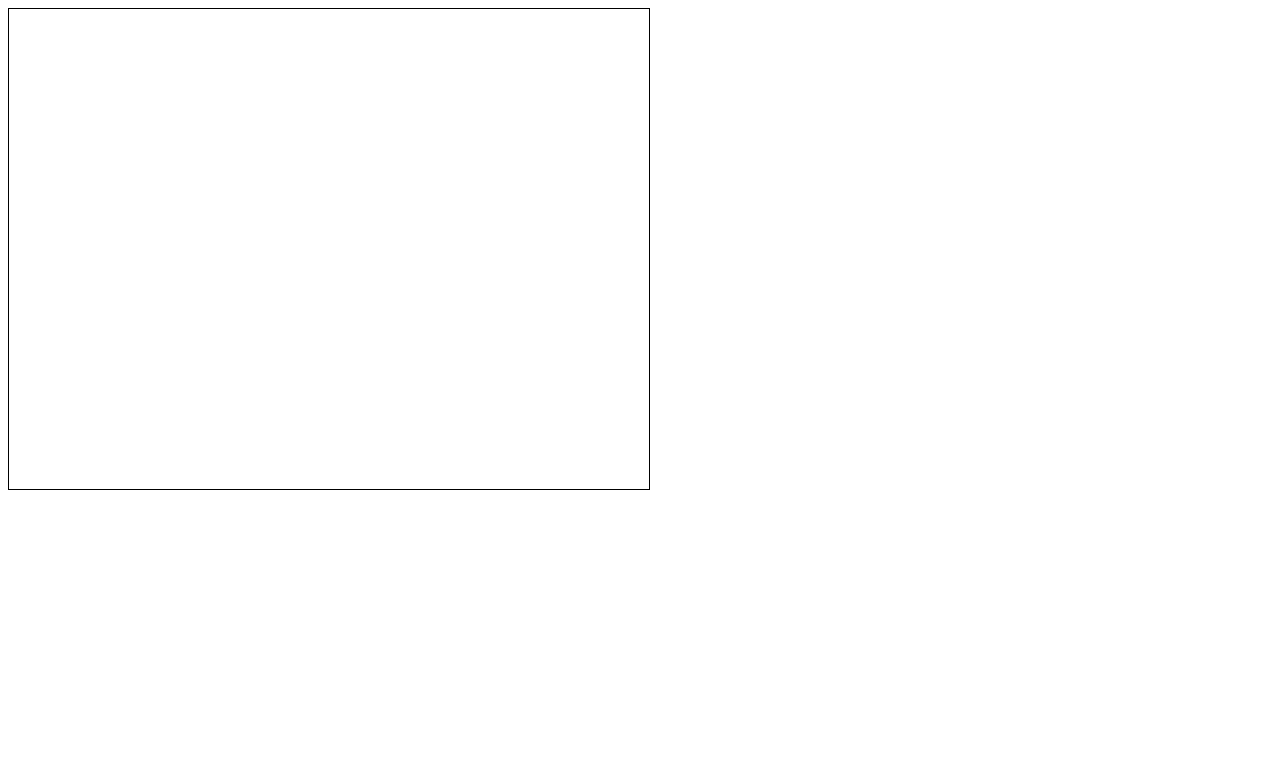
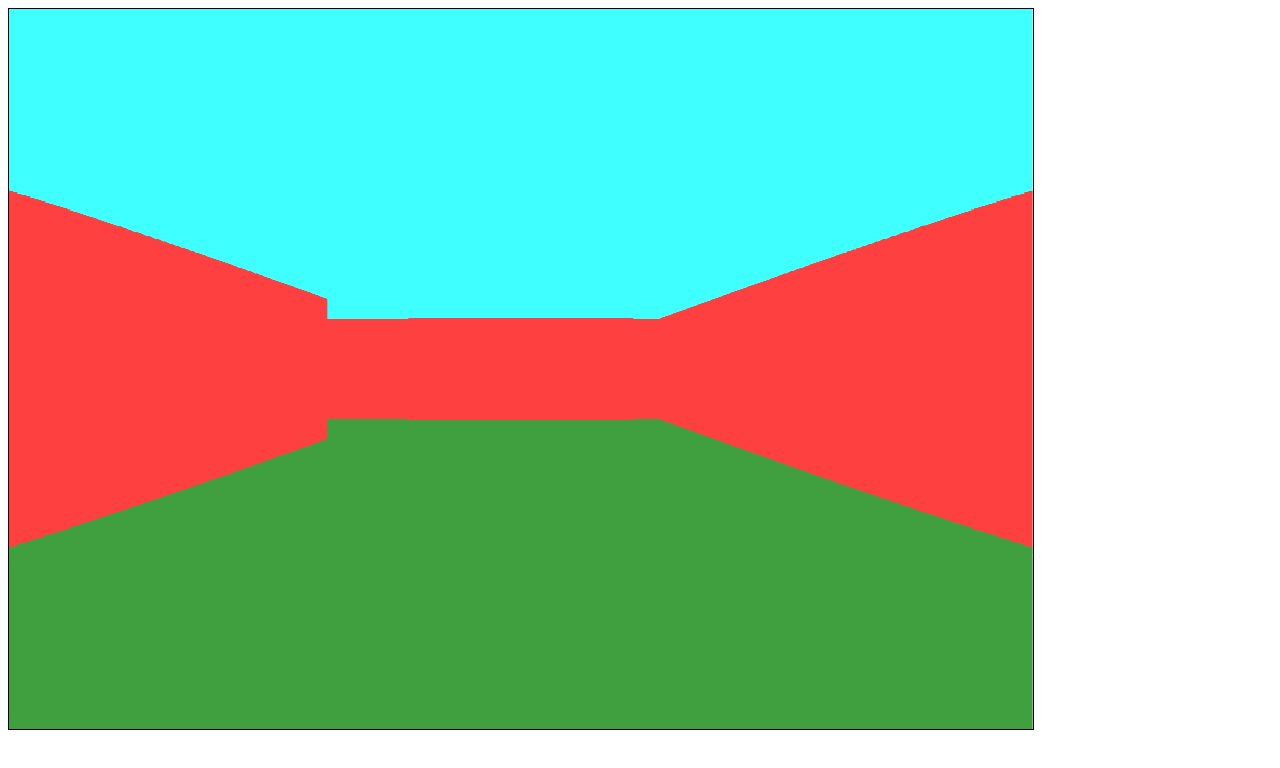
Before and after one commit to gustavdlima/js-raycasting, a plain HTML site: page index.html in a window 1280 px wide. Drawn offline with Linux system fonts and the light colour scheme.

Commit message:
add raycasting logic and the program now have floor, wall and ceiling

```diff
--- a/app.js
+++ b/app.js
@@ -1,56 +1,72 @@
 let data = {
   screen: {
-		width: 640,
-		height: 480,
+    width: 1024,
+    height: 720,
     halfWidth: null,
-		halfHeight: null
+    halfHeight: null,
   },
   render: {
-		delay: 30
+    delay: 30,
   },
   rayCasting: {
     incrementAngle: null,
-		precision: 64
+    precision: 64,
   },
   player: {
     fov: 60,
     halfFov: null,
     x: 2,
     y: 2,
-		angle: 90
+    angle: 90,
+    speed: {
+      movement: 0.3,
+      rotation: 5.0,
+    },
   },
   map: [
-        [1,1,1,1,1,1,1,1,1,1],
-        [1,0,0,0,0,0,0,0,0,1],
-        [1,0,0,0,0,0,0,0,0,1],
-        [1,0,0,1,1,0,1,0,0,1],
-        [1,0,0,1,0,0,1,0,0,1],
-        [1,0,0,1,0,0,1,0,0,1],
-        [1,0,0,1,0,1,1,0,0,1],
-        [1,0,0,0,0,0,0,0,0,1],
-        [1,0,0,0,0,0,0,0,0,1],
-        [1,1,1,1,1,1,1,1,1,1],
-    ]
-}
+    [1, 1, 1, 1, 1, 1, 1, 1, 1, 1],
+    [1, 0, 0, 0, 0, 0, 0, 0, 0, 1],
+    [1, 0, 0, 0, 0, 0, 0, 0, 0, 1],
+    [1, 0, 0, 1, 1, 0, 1, 0, 0, 1],
+    [1, 0, 0, 1, 0, 0, 1, 0, 0, 1],
+    [1, 0, 0, 1, 0, 0, 1, 0, 0, 1],
+    [1, 0, 0, 1, 0, 1, 1, 0, 0, 1],
+    [1, 0, 0, 0, 0, 0, 0, 0, 0, 1],
+    [1, 0, 0, 0, 0, 0, 0, 0, 0, 1],
+    [1, 1, 1, 1, 1, 1, 1, 1, 1, 1],
+  ],
+  key: {
+    up: "KeyW",
+    down: "KeyS",
+    left: "KeyA",
+    right: "KeyD",
+  },
+};
 
 // Calculated data
+data.screen.halfWidth = data.screen.width / 2;
 data.screen.halfHeight = data.screen.height / 2;
-data.screen.halfWidth = data.screen.width / 2;
 // incrementAngle = The value to increment for each ray in relation of the screen width
 data.rayCasting.incrementAngle = data.player.fov / data.screen.width;
 data.player.halfFov = data.player.fov / 2;
 
-
 // Canvas
-const screen = document.createElement('canvas');
+const screen = document.createElement("canvas");
 screen.width = data.screen.width;
 screen.height = data.screen.height;
-screen.style.border = '1px solid black';
+screen.style.border = "1px solid black";
 // The appendChild() method appends a node (element) as the last child of an element.
 document.body.appendChild(screen);
 
-function clearScreen(x, y, width, height) {
-	screenContext.clearRect(0, 0, width, height);
+// Canvas context
+const screenContext = screen.getContext("2d");
+
+/** Cast degree to radian needed to work with math.sin and math.cos functions
+ * @param {Number}
+ */
+function degreeToRadians(degree) {
+  let pi = Math.PI;
+  return (degree * pi) / 180;
 }
 
 /**
@@ -64,25 +80,83 @@ function drawLine(x1, y1, x2, y2, cssColor) {
   screenContext.strokeStyle = cssColor;
   screenContext.beginPath();
   screenContext.moveTo(x1, y1);
-	screenContext.lineTo(x2. y2);
+  screenContext.lineTo(x2, y2);
   screenContext.stroke();
 }
 
-/** Cast degree to radian needed to work with math.sin and math.cos functions
- * @param {Number}
-*/
-function degreeToRadians(degree) {
-	let pi = Math.pi;
-	return degree * pi / 180;
+//Start
+main();
+
+// Main Loop
+function main() {
+  setInterval(function () {
+    clearScreen();
+    rayCasting();
+  }, data.render.delay);
 }
 
 // Raycasting logic
 function rayCasting() {
+  let rayAngle = data.player.angle - data.player.halfFov;
+  for (let rayCount = 0; rayCount < data.screen.width; rayCount++) {
+    // Ray data
+    let ray = {
+      x: data.player.x,
+      y: data.player.y,
+    };
 
+    // Ray path incrementers
+    let rayCos =
+      Math.cos(degreeToRadians(rayAngle)) / data.rayCasting.precision;
+    let raySin =
+      Math.sin(degreeToRadians(rayAngle)) / data.rayCasting.precision;
+
+    // Wall finder
+    let wall = 0;
+    while (wall == 0) {
+      ray.x += rayCos;
+      ray.y += raySin;
+      wall = data.map[Math.floor(ray.y)][Math.floor(ray.x)];
     }
 
-function main() {
-	setInterval(function() {
-		clearScreen();
-	})
+    // Pythagoras theorem
+    let distance = Math.sqrt(
+      Math.pow(data.player.x - ray.x, 2) + Math.pow(data.player.y - ray.y, 2)
+    );
+
+    // Wall height
+    let wallHeight = Math.floor(data.screen.halfHeight / distance);
+
+    // Draw
+    drawLine(
+      rayCount,
+      0,
+      rayCount,
+      data.screen.halfHeight - wallHeight,
+      "cyan"
+    );
+    drawLine(
+      rayCount,
+      data.screen.halfHeight - wallHeight,
+      rayCount,
+      data.screen.halfHeight + wallHeight,
+      "red"
+    );
+    drawLine(
+      rayCount,
+      data.screen.halfHeight + wallHeight,
+      rayCount,
+      data.screen.height,
+      "green"
+    );
+
+    // Increment;
+    rayAngle += data.rayCasting.incrementAngle;
   }
+}
+/**
+ * Clear screen
+ */
+function clearScreen() {
+  screenContext.clearRect(0, 0, data.screen.width, data.screen.height);
+}
--- a/index.html
+++ b/index.html
@@ -9,5 +9,5 @@
 <body>
 
 </body>
-<script src="./app.js"></script>
+<script src="app.js"></script>
 </html>
```
Lines whose indentation alone changed are shown as unchanged.
